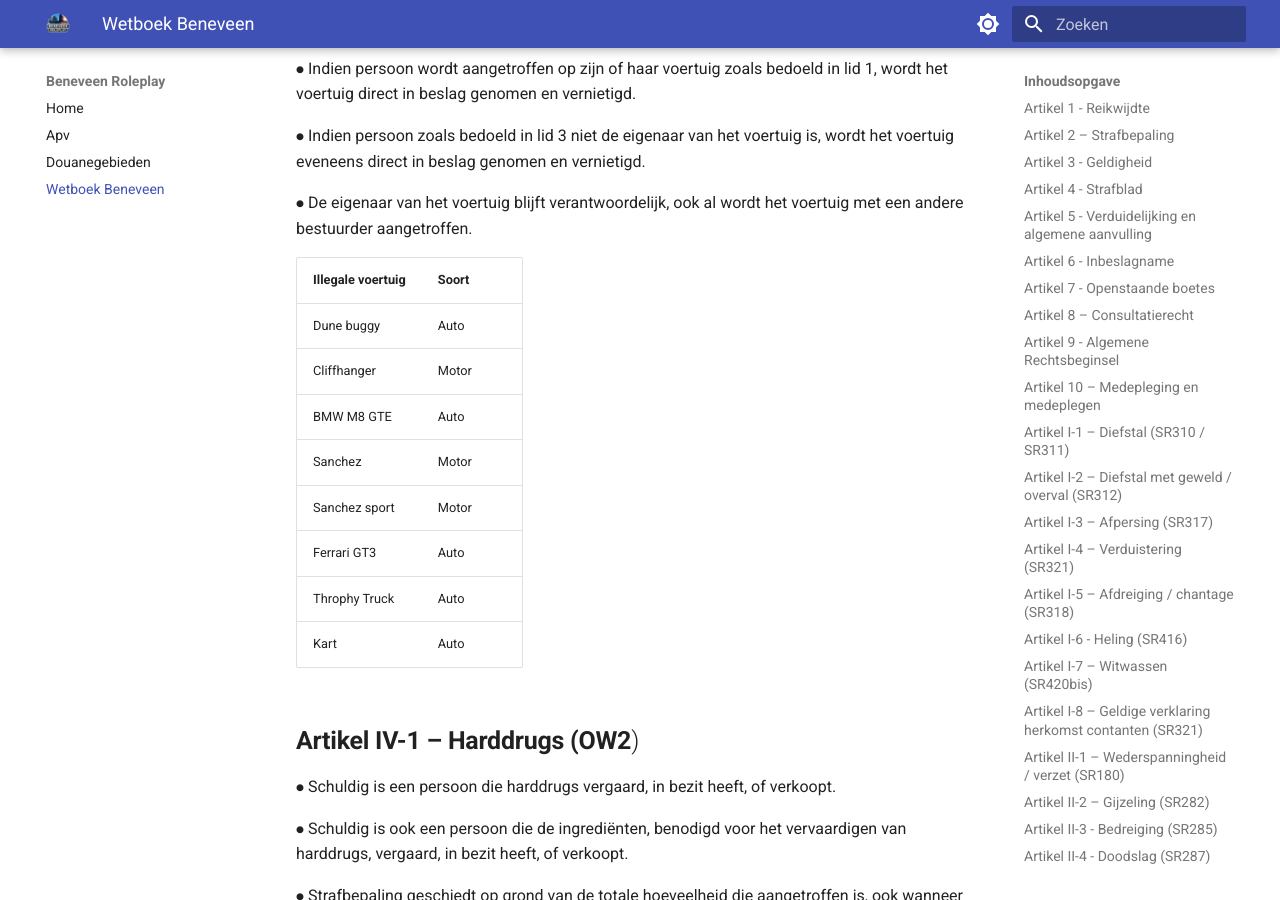
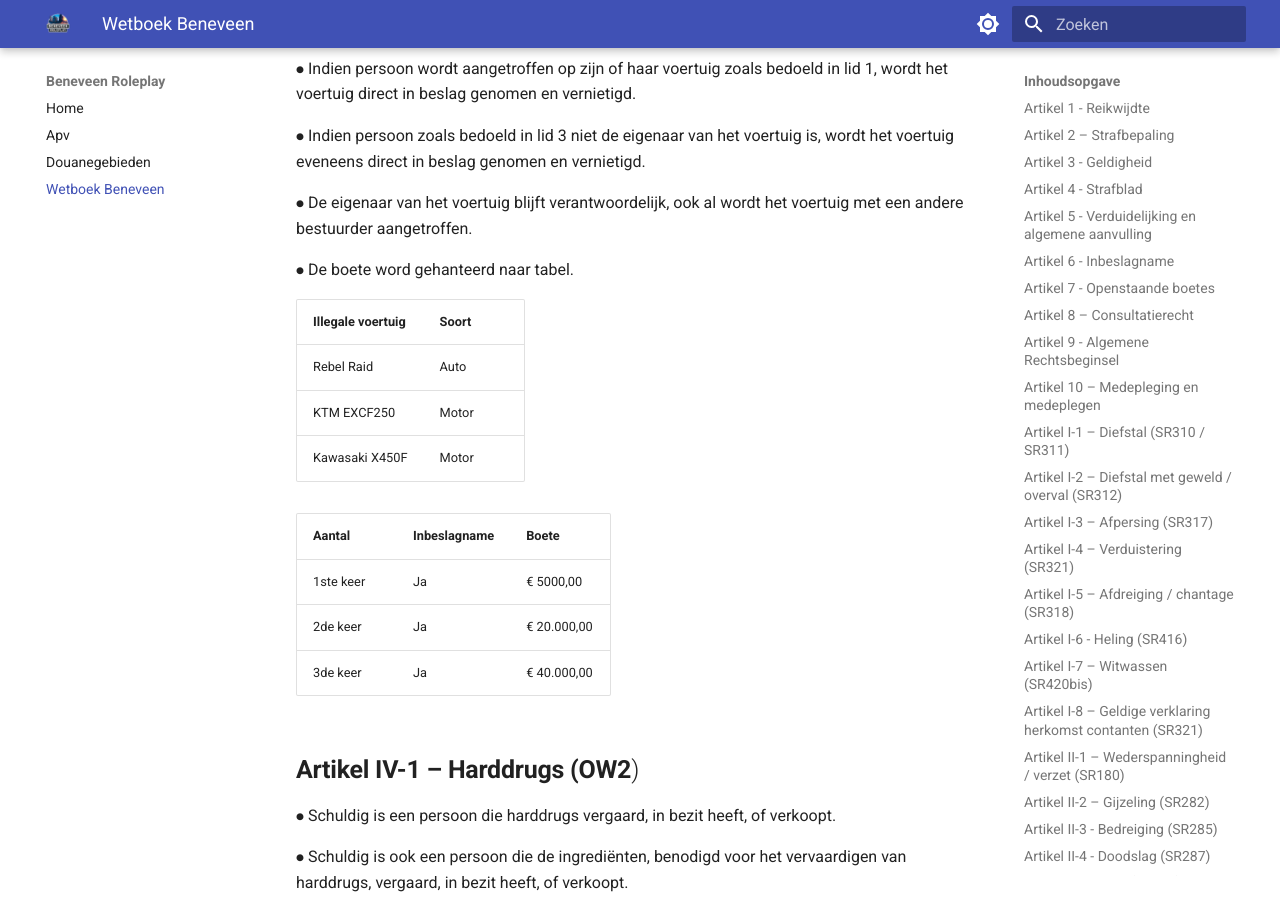
Before and after one commit to BeneveenRoleplay/wetboek, an MkDocs documentation site: the page built from docs/wetboek.md, in a window 1280 px wide and 900 px high, scrolled down 22356 px. Built offline with MkDocs 1.6.1 and Material for MkDocs 9.7.7, drawn with Linux system fonts in a browser that asks for light colours.

Commit message:
verandering regels

```diff
--- a/docs/wetboek.md
+++ b/docs/wetboek.md
@@ -812,18 +812,21 @@ Hierbij gelden de volgende aandachtspunten:
 
 ⦁	De eigenaar van het voertuig blijft verantwoordelijk, ook al wordt het voertuig met een andere bestuurder aangetroffen.
 
+⦁	De boete word gehanteerd naar tabel.
 
 
 | Illegale voertuig | Soort |
 | ------------ | ------------- |
-| Dune buggy | Auto |
-| Cliffhanger | Motor |
-| BMW M8 GTE | Auto |
-| Sanchez | Motor |
-| Sanchez sport | Motor |
-| Ferrari GT3 | Auto |
-| Throphy Truck | Auto |
-| Kart | Auto |
+| Rebel Raid | Auto |
+| KTM EXCF250 | Motor |
+| Kawasaki X450F | Motor |
+
+| Aantal | Inbeslagname | Boete |
+| ------------ | ------------- | ------------- |
+| 1ste keer | Ja | € 5000,00 |
+| 2de keer | Ja | € 20.000,00 |
+| 3de keer | Ja | € 40.000,00 |
+
 
 
 ## **Artikel IV-1 – Harddrugs (OW2**)
```
Also changed, not shown: docs/apv.md (+1 -0 lines).
